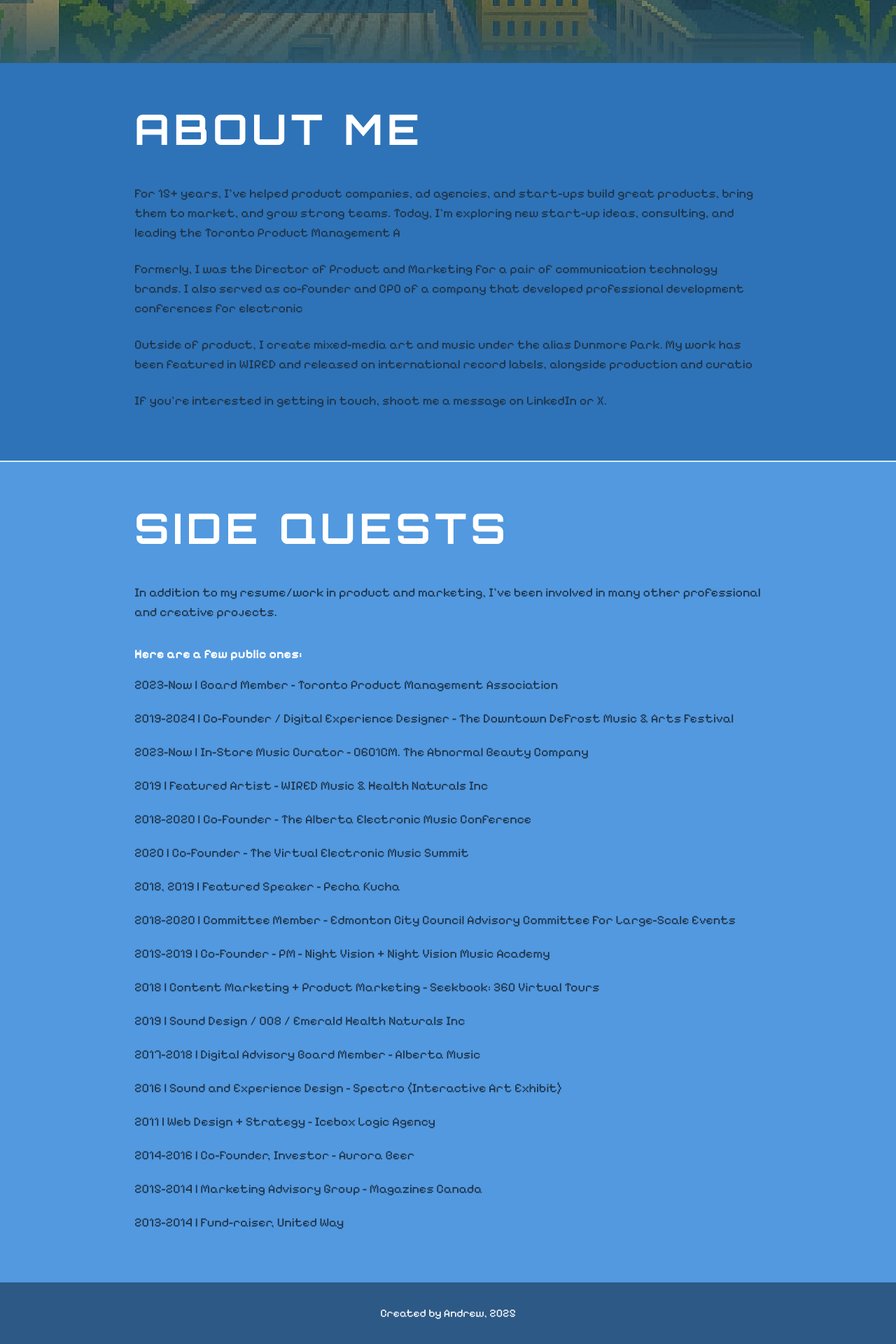
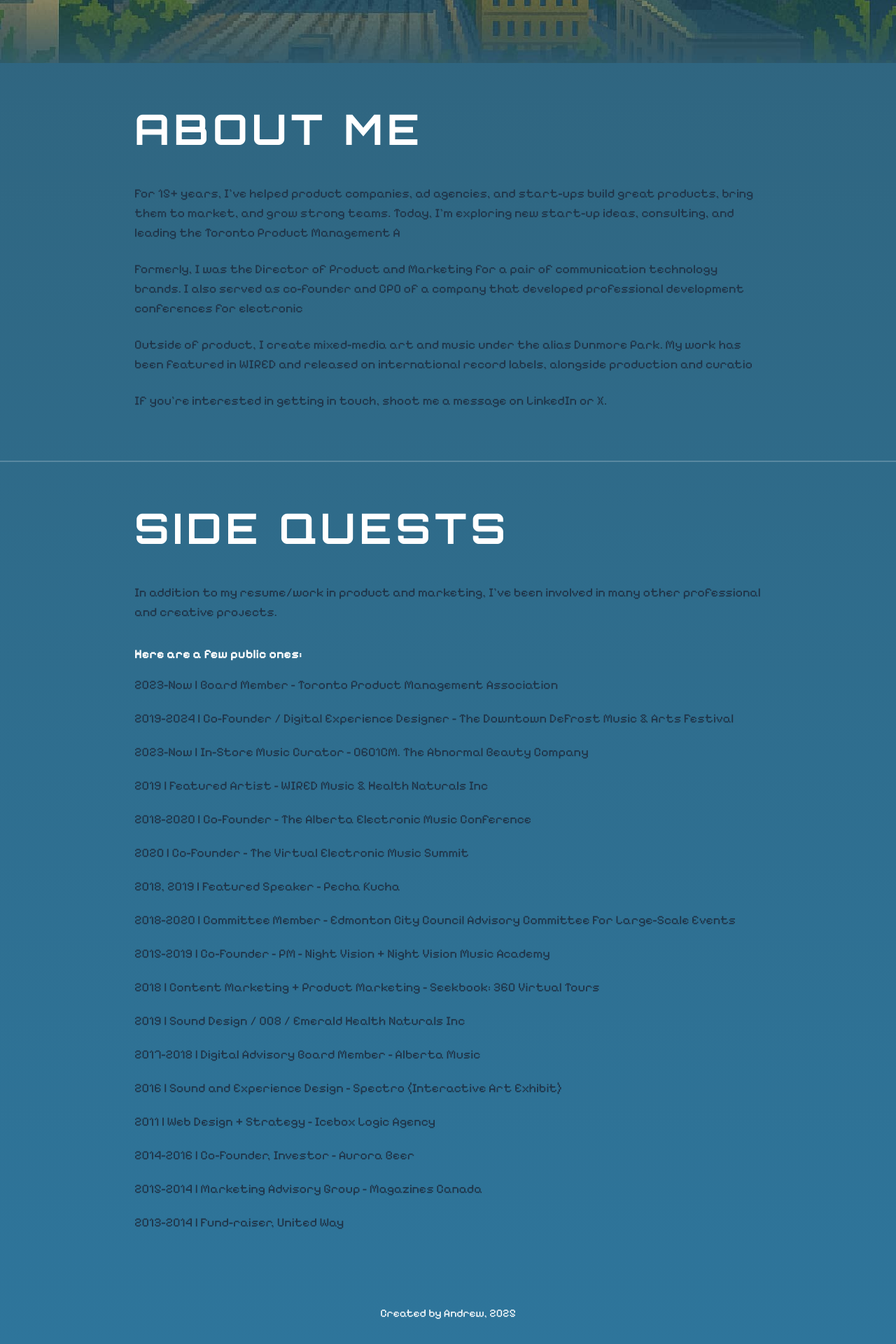
Before and after one commit to aw-42/andrew-personal-website-retro, a React (Vite) app: page / in a window 1280 px wide. Shown: the part 710-2630 px from the top of the page at 70% size. Built offline with nearby package versions, Linux system fonts and the light colour scheme; the HTML template or start-up script is replaced by a standard one.

Commit message:
Refactor: Implement full page gradient background

```diff
--- a/src/pages/Index.tsx
+++ b/src/pages/Index.tsx
@@ -9,7 +9,7 @@ const Index = () => {
   const [showDescription, setShowDescription] = useState(false);
 
   return (
-    <div className="min-h-screen bg-background relative overflow-x-hidden">
+    <div className="min-h-screen relative overflow-x-hidden" style={{ background: 'linear-gradient(to bottom, #305F75, #2E759B)' }}>
       <HamburgerNav />
 
       {/* Hero Section */}
@@ -51,13 +51,13 @@ const Index = () => {
       </section>
 
       {/* About Section */}
-      <section className="bg-card py-16 px-4">
+      <section className="py-16 px-4">
         <div className="max-w-4xl mx-auto">
-          <h2 className="font-retro text-4xl md:text-6xl text-card-foreground mb-12">
+          <h2 className="font-retro text-4xl md:text-6xl text-white mb-12">
             About Me
           </h2>
 
-          <div className="space-y-6 font-pixel text-base md:text-lg leading-relaxed text-card-foreground">
+          <div className="space-y-6 font-pixel text-base md:text-lg leading-relaxed text-white">
             <ScrollTriggeredText
               text="For 15+ years, I've helped product companies, ad agencies, and start-ups build great products, bring them to market, and grow strong teams. Today, I'm exploring new start-up ideas, consulting, and leading the Toronto Product Management Association as one of the Board."
               speed={25}
@@ -87,13 +87,13 @@ const Index = () => {
       <hr className="section-divider" />
 
       {/* Side Quests Section */}
-      <section className="bg-muted py-16 px-4">
+      <section className="py-16 px-4">
         <div className="max-w-4xl mx-auto">
-          <h2 className="font-retro text-4xl md:text-6xl text-muted-foreground mb-12">
+          <h2 className="font-retro text-4xl md:text-6xl text-white mb-12">
             Side Quests
           </h2>
 
-          <div className="font-pixel text-base md:text-lg leading-relaxed space-y-4 text-muted-foreground">
+          <div className="font-pixel text-base md:text-lg leading-relaxed space-y-4 text-white">
             <ScrollTriggeredText
               text="In addition to my resume/work in product and marketing, I've been involved in many other professional and creative projects."
               className="mb-8"
@@ -210,7 +210,7 @@ const Index = () => {
       </section>
 
       {/* Footer */}
-      <footer className="bg-secondary text-secondary-foreground py-8 px-4">
+      <footer className="text-white py-8 px-4">
         <div className="max-w-4xl mx-auto text-center">
           <p className="font-pixel">
             Created by Andrew, 2025
```
